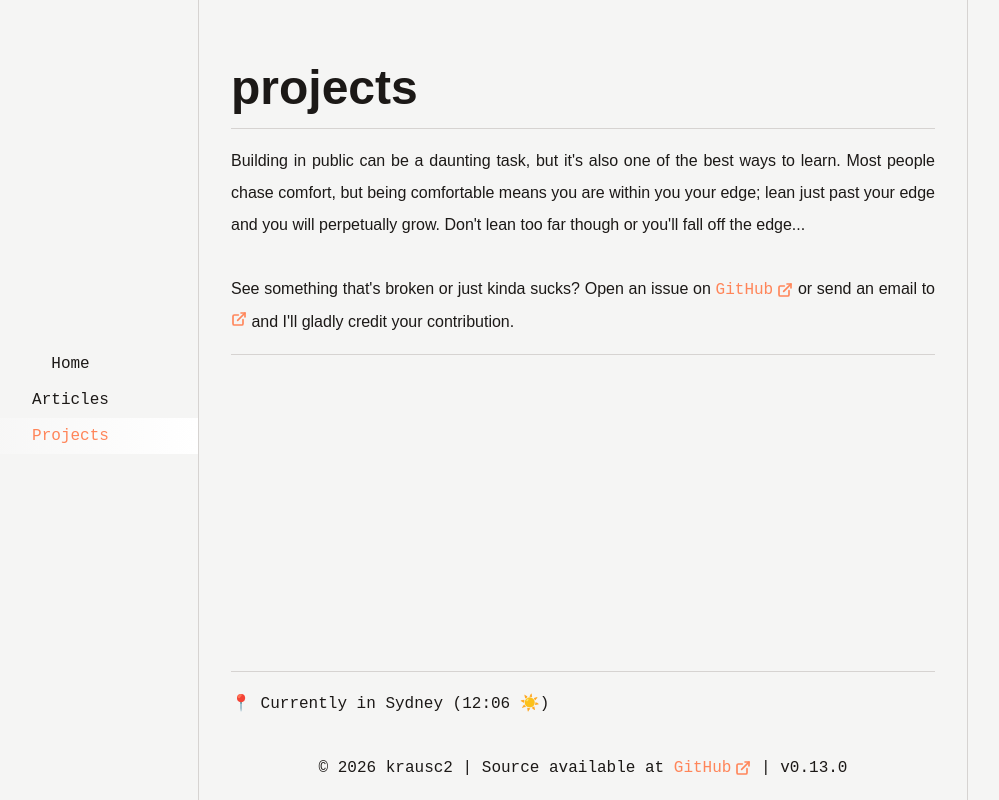
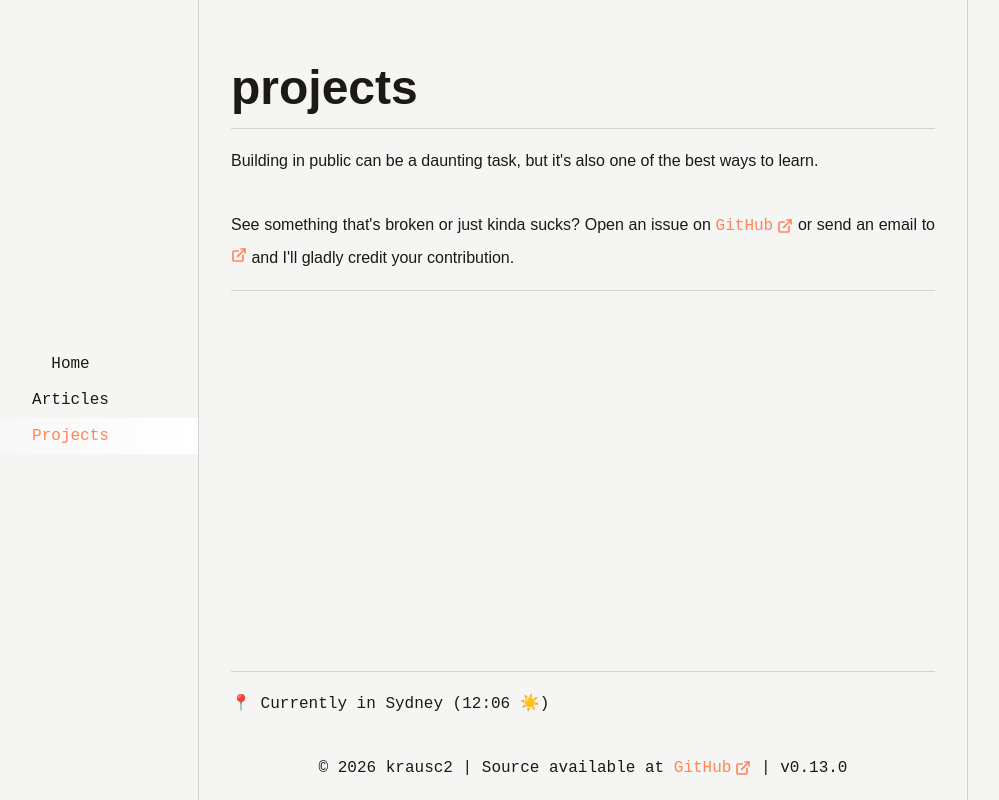
Before and after one commit to krausc2/kc2.dev, a SvelteKit app: page /projects in a window 1280 px wide. Shown: the whole page, without its empty margins (57-1056 px from the left). Built offline with nearby package versions, Linux system fonts and the light colour scheme.

Commit message:
fix: update phrasing/sentence structure

```diff
--- a/src/routes/projects/+page.svelte
+++ b/src/routes/projects/+page.svelte
@@ -16,12 +16,12 @@
 	<p class="border-b pb-4 text-5xl leading-none font-bold">projects</p>
 
 	<div class="flex flex-col gap-8 border-b border-stone-300 pt-4 pb-4">
-		<p>
-			Building in public can be a daunting task, but it's also one of the best ways to learn. Most
-			people chase comfort, but being comfortable means you are within you your edge; lean just past
+		<p>Building in public can be a daunting task, but it's also one of the best ways to learn.</p>
+		<!-- Use quote elsewhere:
+		 	Most people chase comfort, but being comfortable means you are within you your edge; lean just past
 			your edge and you will perpetually grow. Don't lean too far though or you'll fall off the
 			edge...
-		</p>
+		-->
 		<p>
 			See something that's broken or just kinda sucks? Open an issue on <a
 				href="https://github.com/krausc2?tab=repositories"
--- a/src/routes/splashes/+page.svelte
+++ b/src/routes/splashes/+page.svelte
@@ -17,8 +17,7 @@
 		<p>
 			In all of this, my idea was to collect a set of provocative, memorable, and motivating phrases
 			from the media I consume. For this reason, I don't endorse all of them, but they're still
-			useful nonetheless. Spend some time watching them tick by, or scroll down to cheat your way
-			through.
+			useful nonetheless. Spend some time watching them tick by, or scroll your way down... cheater.
 		</p>
 	</div>
 	<p class="border-b pt-16 pb-4 text-xl font-bold">Daytime</p>
```
